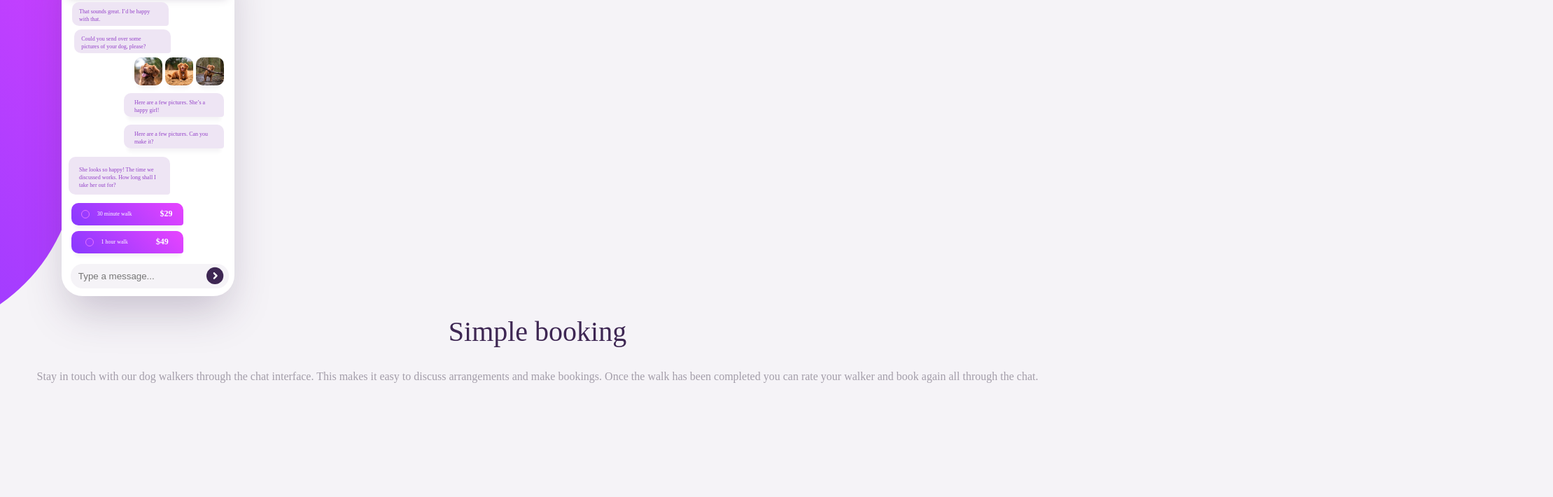
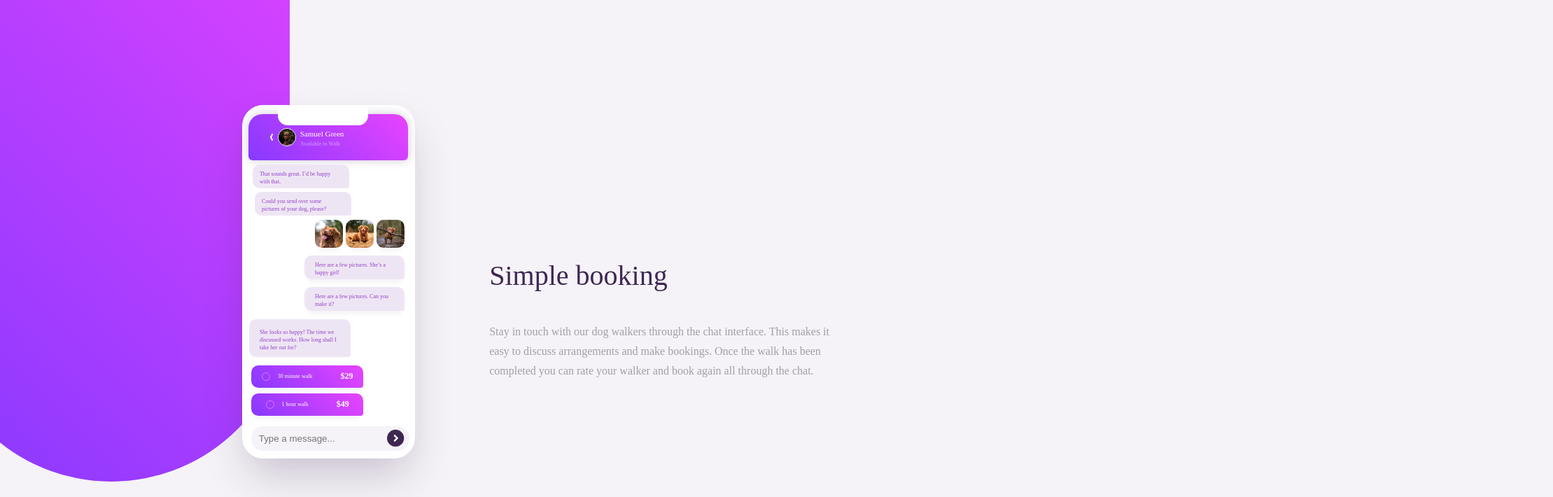
Before and after one commit to ShaunPour/chat-app-illustration, a plain HTML site: page index.html in a window 1536 px wide. Shown: the part 90-800 px from the top of the page at 70% size, 2219 px wide, since content can reach past the window. Drawn offline with Linux system fonts and the light colour scheme.

Commit message:
Finished desktop view modifications. Also added extra media query for 1440p monitors

```diff
--- a/css/styles.css
+++ b/css/styles.css
@@ -302,3 +302,65 @@ form svg {
     font-weight: 400;
     line-height: 28px;
 }
+
+@media (min-width: 1440px) {
+    .corner-color {
+        width: 510px;
+        height: 1018px;
+        flex-shrink: 0;
+        left: -6em;
+        top: -15em;
+    }
+
+    .app {
+        width: 247px;
+        height: 505px;
+        flex-shrink: 0;
+        left: 22vw;
+        top: 29vh;
+    }
+
+    .title-div {
+        display: flex;
+        flex-direction: column;
+        align-items: flex-start;
+        justify-content: center;
+        position: relative;
+        left: 45vw;
+        bottom: 10vh;
+    }
+
+    .title,.title-txt {
+        text-align: left;
+    }
+
+    .title-txt {
+        width: 33%;
+    }
+}
+
+@media (min-width: 2560px) {
+    .corner-color {
+        width: 510px;
+        height: 1018px;
+        flex-shrink: 0;
+        left: -6em;
+        top: -15em;
+    }
+
+    .app {
+        width: 247px;
+        height: 505px;
+        left: 12vw;
+        top: 8.5vh;
+    }
+
+    .title-txt {
+        width: 19%;
+    }
+
+    .title-div {
+        left: 25vw;
+        bottom: 20vh;
+    }
+}
```
